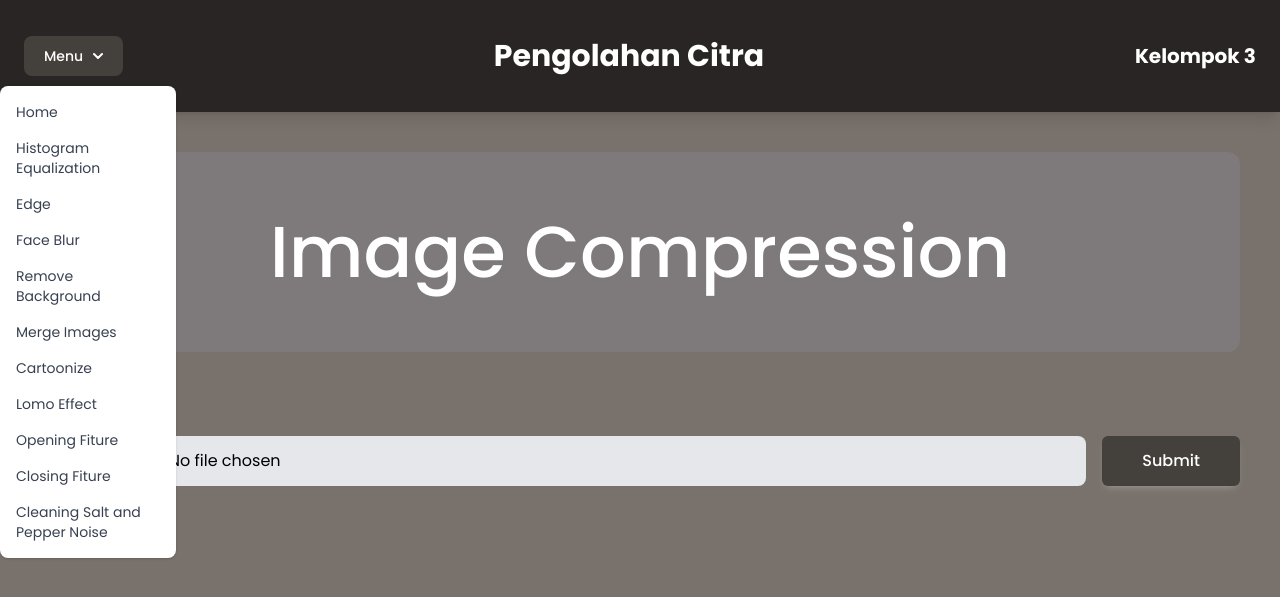
After one commit to fatiyaquzza/Pengcit_Tugas1, a Flask app: page /compress in a window 1280 px wide, after a click on "Menu". The commit adds this page. Shown: the top 597 px of the page. Run offline with Flask 3, Linux system fonts and the light colour scheme; style sheets or scripts are compiled from the project's sources; some libraries are stand-ins or nearby versions.

Commit message:
feat: add huffman coding fitur

```diff
--- a/app.py
+++ b/app.py
@@ -1,5 +1,5 @@
 
-from flask import Flask, render_template, request
+from flask import Flask, render_template, request, jsonify, send_from_directory
 from werkzeug.utils import secure_filename
 import os
 import matplotlib.pyplot as plt
@@ -7,6 +7,9 @@ import cv2
 import numpy as np
 from scipy import ndimage
 from rembg import remove
+from PIL import Image
+import heapq
+from collections import defaultdict
 
 app = Flask(__name__)
 
@@ -628,5 +631,121 @@ def saltnpepper():
 
     return render_template('saltnpepper.html')
 
+class HuffmanNode:
+    def __init__(self, char, freq):
+        self.char = char
+        self.freq = freq
+        self.left = None
+        self.right = None
+
+    def __lt__(self, other):
+        return self.freq < other.freq
+
+def build_huffman_tree(data):
+    frequency = defaultdict(int)
+    for bit in data:
+        frequency[bit] += 1
+
+    heap = [HuffmanNode(bit, freq) for bit, freq in frequency.items()]
+    heapq.heapify(heap)
+
+    while len(heap) > 1:
+        left = heapq.heappop(heap)
+        right = heapq.heappop(heap)
+
+        merged = HuffmanNode(None, left.freq + right.freq)
+        merged.left = left
+        merged.right = right
+
+        heapq.heappush(heap, merged)
+
+    return heap[0]
+
+def build_huffman_codes(node, code="", mapping=None):
+    if mapping is None:
+        mapping = {}
+
+    if node is not None:
+        if node.char is not None:
+            mapping[node.char] = code
+        build_huffman_codes(node.left, code + "0", mapping)
+        build_huffman_codes(node.right, code + "1", mapping)
+
+    return mapping
+
+def compress_image(img):
+    # Konversi gambar ke data biner
+    binary_data = ''.join(format(pixel, '08b') for pixel in img.ravel())
+
+    # Bangun pohon Huffman
+    root = build_huffman_tree(binary_data)
+
+    # Bangun tabel kode Huffman
+    codes = build_huffman_codes(root)
+
+    # Kodekan data
+    compressed_data = ''.join(codes[bit] for bit in binary_data)
+
+    return compressed_data
+
+def decompress_image(compressed_data, root):
+    current_node = root
+    decompressed_data = ""
+
+    for bit in compressed_data:
+        if bit == '0':
+            current_node = current_node.left
+        else:
+            current_node = current_node.right
+
+        if current_node.char is not None:
+            decompressed_data += current_node.char
+            current_node = root
+
+    return decompressed_data
+
+@app.route('/compress', methods=['GET', 'POST'])
+def huffman():
+    if request.method == 'POST':
+        # Simpan gambar yang diunggah
+        file = request.files['img']
+        filename = secure_filename(file.filename)
+        file_path = os.path.join(app.config['UPLOAD'], filename)
+        file.save(file_path)
+
+        # Baca gambar asli
+        img = cv2.imread(file_path)
+
+        # Kompresi Huffman
+        binary_data = compress_image(img)
+        compressed_file_path = os.path.join(app.config['UPLOAD'], 'compressed_image.bin')
+        with open(compressed_file_path, 'wb') as compressed_file:
+            compressed_file.write(binary_data.encode('utf-8'))
+
+        # Baca hasil kompresi dari file bin
+        with open(compressed_file_path, 'rb') as file:
+            compressed_data_from_file = file.read().decode('utf-8')
+
+        # Lakukan dekompresi
+        root = build_huffman_tree(compressed_data_from_file)
+        decompressed_data = decompress_image(compressed_data_from_file, root)
+
+        # Konversi bitstream ke representasi piksel gambar
+        decoded_pixels = [int(decompressed_data[i:i+8], 2) for i in range(0, len(decompressed_data), 8)]
+        decoded_image = np.array(decoded_pixels, dtype=np.uint8).reshape(img.shape)
+
+        # Simpan gambar hasil dekompresi di tempat yang sama dengan file kompresi
+        decoded_image_path = os.path.join(app.config['UPLOAD'], 'decoded_image.jpg')
+        cv2.imwrite(decoded_image_path, decoded_image)
+
+        # Render template dengan data gambar asli, hasil kompresi, dan data kompresi
+        return render_template('huffman.html', img=file_path, decoded_img=decoded_image_path)
+
+    return render_template('huffman.html')
+
+@app.route('/decoded_image/<filename>')
+def decoded_image(filename):
+    return send_from_directory(app.config['UPLOAD'], filename)
+
 if __name__ == '__main__':
     app.run(debug=True, port=8001)
--- /dev/null
+++ b/templates/huffman.html
@@ -0,0 +1,133 @@
+<!DOCTYPE html>
+<html lang="en">
+<head>
+    <meta charset="UTF-8">
+    <meta name="viewport" content="width=device-width, initial-scale=1.0">
+    <title>Image Compression</title>
+    <link rel="stylesheet" href="/static/css/main.css" />
+    <script src="https://code.jquery.com/jquery-3.6.0.min.js"></script>
+    <script src="https://cdnjs.cloudflare.com/ajax/libs/fabric.js/4.5.0/fabric.min.js"></script>
+    <link href="https://fonts.googleapis.com/css2?family=Poppins:wght@300;400;500;700;800&display=swap" rel="stylesheet">
+</head>
+<body class="bg-stone-500 font-Poppins">
+    <nav
+      class=" flex w-full flex-wrap items-center justify-between bg-stone-800 text-white py-3 shadow-lg mb-10 sticky top-0"
+    >
+      <div
+        class="flex w-full flex-wrap items-center justify-between px-6 py-6 lg:px-6"
+      >
+
+<button id="dropdownDefaultButton" data-dropdown-toggle="dropdown" class="hover:text-stone-700 hover:bg-white bg-stone-700 text-white focus:ring-4 focus:outline-none focus:ring-blue-300 font-medium rounded-lg text-sm px-5 py-2.5 text-center inline-flex items-center dark:bg-blue-600 dark:hover:bg-blue-700 dark:focus:ring-blue-800" type="button">Menu<svg class="w-2.5 h-2.5 ml-2.5" aria-hidden="true" xmlns="http://www.w3.org/2000/svg" fill="none" viewBox="0 0 10 6">
+  <path stroke="currentColor" stroke-linecap="round" stroke-linejoin="round" stroke-width="2" d="m1 1 4 4 4-4"/>
+</svg></button>
+<!-- Dropdown menu -->
+<div id="dropdown" class="z-10 hidden bg-white divide-y divide-gray-100 rounded-lg shadow w-44 dark:bg-gray-700">
+    <ul class="py-2 text-sm text-gray-700 dark:text-gray-200" aria-labelledby="dropdownDefaultButton">
+    <li>
+      <a href="{{ url_for('home') }}" class="block px-4 py-2 hover:bg-gray-100 dark:hover:bg-gray-600 dark:hover:text-white">Home</a>
+    </li>
+    <li>
+      <a href="{{ url_for('histogram_equ') }}" class="block px-4 py-2 hover:bg-gray-100 dark:hover:bg-gray-600 dark:hover:text-white">Histogram Equalization</a>
+    </li>
+    <li>
+      <a href="{{ url_for('edge') }}" class="block px-4 py-2 hover:bg-gray-100 dark:hover:bg-gray-600 dark:hover:text-white">Edge</a>
+    </li>
+    <li>
+      <a href="{{ url_for('face_blur') }}" class="block px-4 py-2 hover:bg-gray-100 dark:hover:bg-gray-600 dark:hover:text-white">Face Blur</a>
+    </li>
+    </li>
+    <li>
+      <a href="{{ url_for('removebg') }}" class="block px-4 py-2 hover:bg-gray-100 dark:hover:bg-gray-600 dark:hover:text-white">Remove Background</a>
+    </li>
+    <li>
+      <a href="{{ url_for('merge_images') }}" class="block px-4 py-2 hover:bg-gray-100 dark:hover:bg-gray-600 dark:hover:text-white">Merge Images</a>
+    </li>
+    <li>
+        <a href="{{ url_for('predict') }}" class="block px-4 py-2 hover:bg-gray-100 dark:hover:bg-gray-600 dark:hover:text-white">Cartoonize</a>
+      </li>
+      <li>
+        <a href="{{ url_for('lomo_effect') }}" class="block px-4 py-2 hover:bg-gray-100 dark:hover:bg-gray-600 dark:hover:text-white">Lomo Effect</a>
+    </li>
+    <li>
+      <a href="{{ url_for('opening_image') }}" class="block px-4 py-2 hover:bg-gray-100 dark:hover:bg-gray-600 dark:hover:text-white">Opening Fiture</a>
+  </li>
+    <li>
+      <a href="{{ url_for('closing') }}" class="block px-4 py-2 hover:bg-gray-100 dark:hover:bg-gray-600 dark:hover:text-white">Closing Fiture</a>
+  </li>
+    <li>
+        <a href="{{ url_for('saltnpepper') }}" class="block px-4 py-2 hover:bg-gray-100 dark:hover:bg-gray-600 dark:hover:text-white">Cleaning Salt and Pepper Noise</a>
+    </li>
+    </ul>
+    </div>
+
+      <h3 class=" font-bold text-3xl"> Pengolahan Citra </h3>
+
+        <h4
+          class=" font-bold text-xl"
+        >
+          Kelompok 3
+        </h4>
+      </div>
+    </nav>
+
+    <h2
+    class="text-center lg:text-7xl md:text-6xl sm:text-5xl text-4xl font-medium py-16 mx-10 mb-12 bg-indigo-300 bg-opacity-10 text-white rounded-xl"
+  >
+    Image Compression
+    </h2>
+
+    <form
+        action="{{ url_for('huffman') }}"
+        enctype="multipart/form-data"
+        method="POST"
+        class=""
+    >
+        <div class="mx-10">
+        <label
+            for="formFile"
+            class="mb-2 inline-block text-black text-xl"
+            >Input Image</label
+        >
+
+        <div class="flex">
+            <input
+            name="img"
+            id="img"
+            type="file"
+            class=" m-0 block w-full min-w-0 flex-auto cursor-pointer rounded-lg  bg-clip-padding  py-[0.32rem] font-normal leading-[2.15] bg-gray-200 text-black transition duration-300 ease-in-out file:-mx-3 file:-my-[0.32rem] file:cursor-pointer file:overflow-hidden file:rounded-none file:border-0 file:border-solid file:border-inherit file:bg-neutral-100 file:px-3 file:py-[0.32rem] file:text-neutral-700 file:transition file:duration-150 file:ease-in-out file:[border-inline-end-width:1px] file:[margin-inline-end:0.75rem] hover:file:bg-neutral-200 focus:border-primary focus:text-neutral-700 focus:shadow-te-primary focus:outline-none dark:border-neutral-600" required
+            />
+
+            <input
+            type="submit"
+            class="inline-flex items-center justify-center px-10 py-2 text-base font-medium leading-6 text-white whitespace-no-wrap bg-stone-700 border-stone-800 rounded-md shadow-[0_4px_9px_-4px_#a8a29e] hover:bg-stone-800 ml-4 hover:shadow-[0_8px_9px_-4px_#a8a29e,0_4px_18px_0_#a8a29e]"
+            />
+        </div>
+        </div>
+
+    </form>
+
+    <div class="flex justify-center mt-10">
+        <div class="mr-10">
+          {% if img %}
+          <h4 class="text-center font-medium text-2xl text-white mb-6">
+            Gambar Awal
+          </h4>
+          <img src="{{ img }}" class="w-[500px]" />
+          {% endif %}
+        </div>
+
+        <div class="mr-10">
+          {% if decoded_img %}
+          <h4 class="text-center font-medium text-2xl text-white mb-6">
+            Gambar setelah dikompresi dgn Huffman Coding
+          </h4>
+          <img src="{{ url_for('decoded_image', filename='decoded_image.jpg') }}" alt="Decoded Image" class="w-[500px]">
+          {% endif %}
+        </div>
+
+        </div>
+
+        <script src="https://cdnjs.cloudflare.com/ajax/libs/flowbite/1.8.1/flowbite.min.js"></script>
+
+</body>
+</html>
```
Also changed, not shown: templates/home.html (+13 -0 lines).
